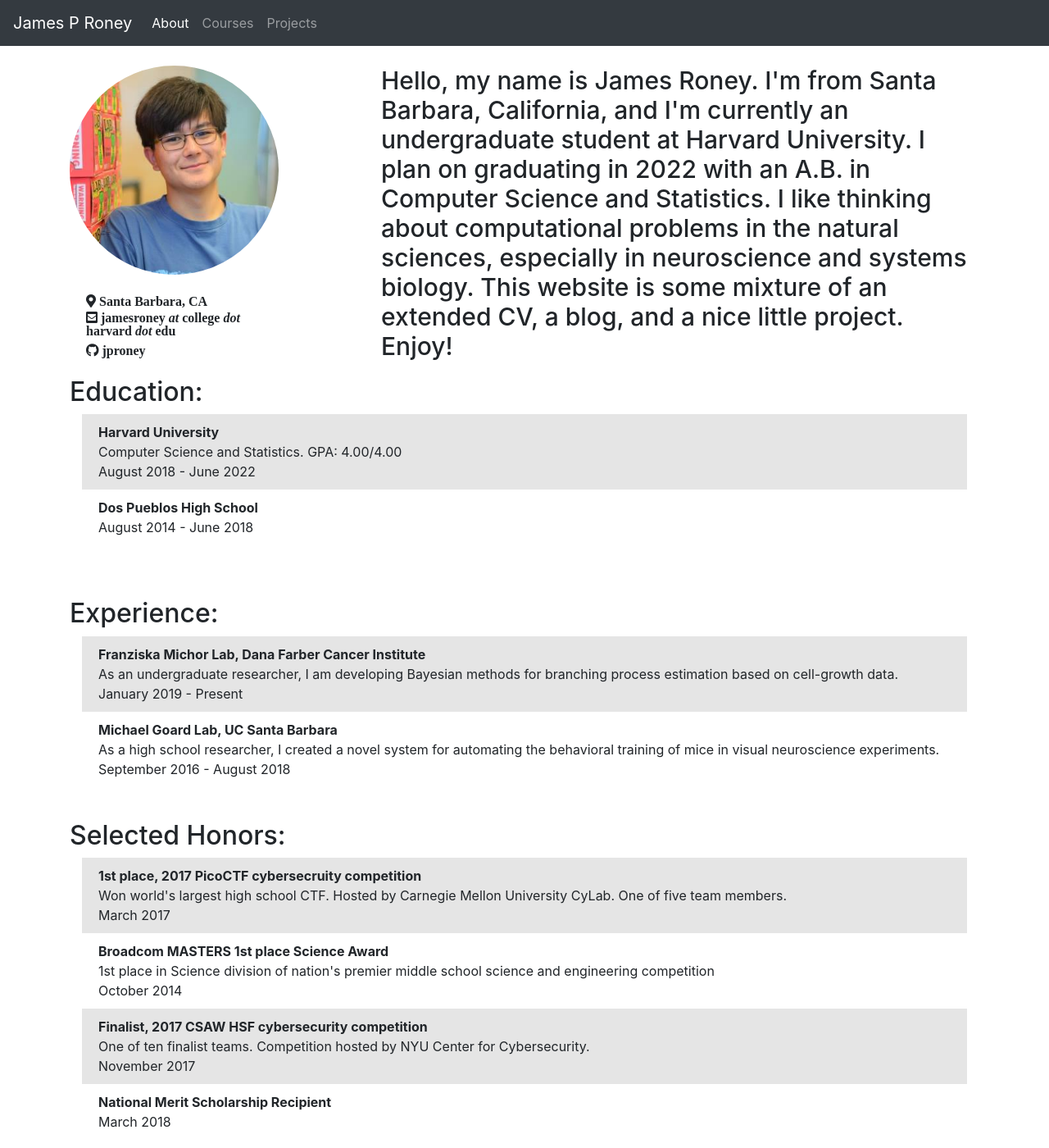
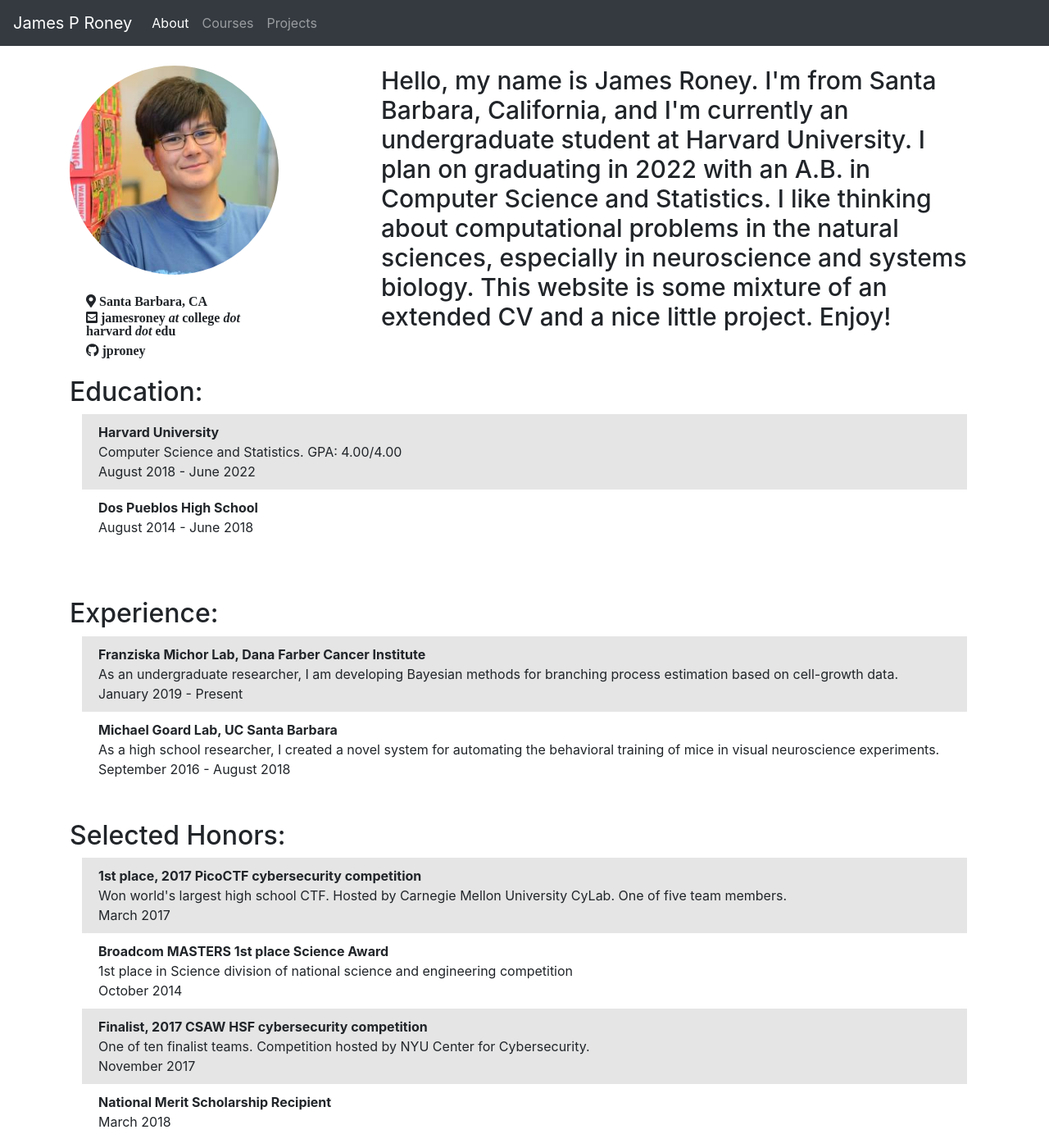
Before and after one commit to jproney/oldiste, a Jekyll site: the page built from index.md, in a window 1280 px wide and 1400 px high. Shown: the whole window at 82% size. Built offline with Jekyll 4.4.1, drawn with Linux system fonts in a browser that asks for light colours; nearby versions of some CDN libraries.

Commit message:
more changes

```diff
--- a/_data/honors.yml
+++ b/_data/honors.yml
@@ -1,8 +1,8 @@
-- name: "1st place, 2017 PicoCTF cybersecruity competition"
+- name: "1st place, 2017 PicoCTF cybersecurity competition"
   line1: "Won world's largest high school CTF. Hosted by Carnegie Mellon University CyLab. One of five team members."
   line2: "March 2017"
 - name: "Broadcom MASTERS 1st place Science Award"
-  line1: "1st place in Science division of nation's premier middle school science and engineering competition"
+  line1: "1st place in Science division of national science and engineering competition"
   line2: "October 2014"
 - name: "Finalist, 2017 CSAW HSF cybersecurity competition"
   line1: "One of ten finalist teams. Competition hosted by NYU Center for Cybersecurity."
--- a/index.md
+++ b/index.md
@@ -10,7 +10,7 @@
       {% include profile.html %}
   </div>
   <div class="col-md-8 mt-4 offset-md-1">
-      <h1>Hello, my name is James Roney. I'm from Santa Barbara, California, and I'm currently an undergraduate student at Harvard University. I plan on graduating in 2022 with an A.B. in Computer Science and Statistics. I like thinking about computational problems in the natural sciences, especially in neuroscience and systems biology. This website is some mixture of an extended CV, a blog, and a nice little project. Enjoy!</h1>
+      <h1>Hello, my name is James Roney. I'm from Santa Barbara, California, and I'm currently an undergraduate student at Harvard University. I plan on graduating in 2022 with an A.B. in Computer Science and Statistics. I like thinking about computational problems in the natural sciences, especially in neuroscience and systems biology. This website is some mixture of an extended CV and a nice little project. Enjoy!</h1>
   </div>
 </div>
 
```
